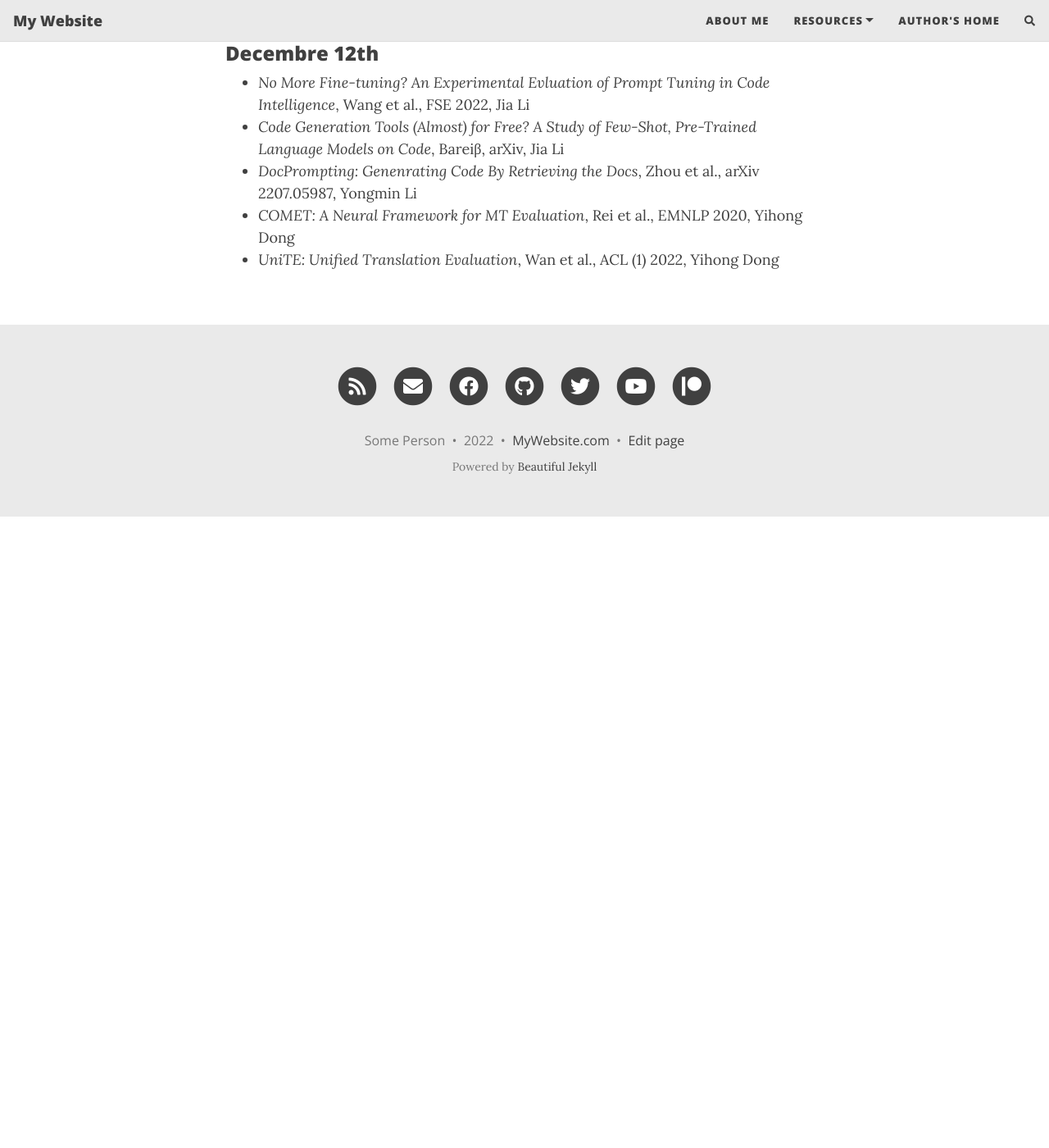
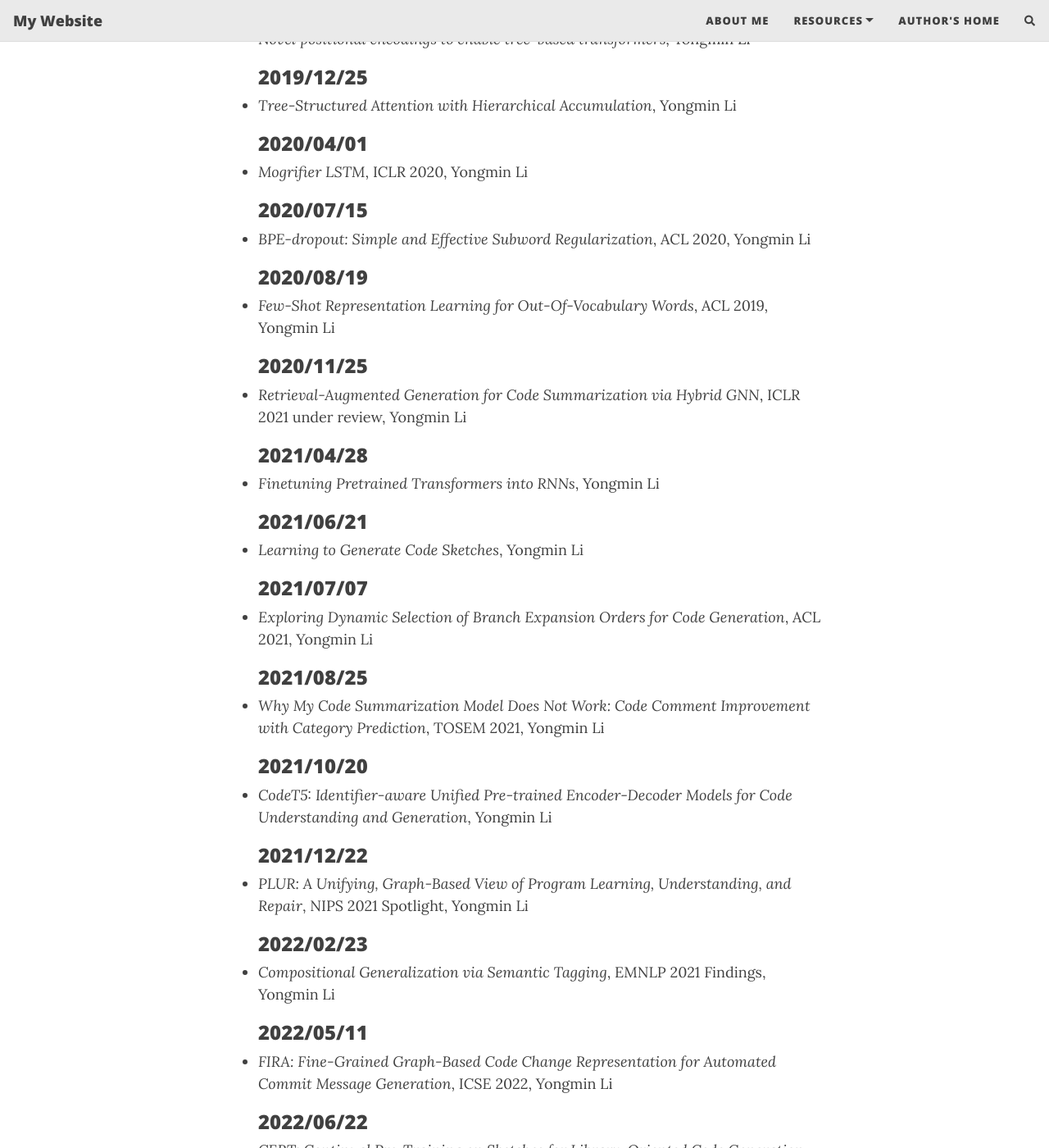
Before and after one commit to eecshope/LesPapiers, a Jekyll site: the page built from papiers.md, in a window 1280 px wide and 1400 px high, scrolled down 451 px. Shown: the whole window at 82% size. Built offline with Jekyll 4.4.1, drawn with Linux system fonts in a browser that asks for light colours; nearby versions of some CDN libraries; comment, search, counter and statistics services are not loaded; before the commit the page ends 1081 px from its top, so only the background shows below that; some of the changed text lies outside the part shown.

Commit message:
Add my papers

```diff
--- a/papiers.md
+++ b/papiers.md
@@ -5,6 +5,43 @@ subtitle: ......
 ---
 # Les Papiers
 Ces sont les papiers de nos groupe. Lisez-les s'il vous plait!
+### 2019/10/30
+- *Novel positional encodings to enable tree-based transformers*, Yongmin Li
+### 2019/12/25
+- *Tree-Structured Attention with Hierarchical Accumulation*, Yongmin Li
+### 2020/04/01
+- *Mogrifier LSTM*, ICLR 2020, Yongmin Li
+### 2020/07/15
+- *BPE-dropout: Simple and Effective Subword Regularization*, ACL 2020, Yongmin Li
+### 2020/08/19
+- *Few-Shot Representation Learning for Out-Of-Vocabulary Words*, ACL 2019, Yongmin Li
+### 2020/11/25
+- *Retrieval-Augmented Generation for Code Summarization via Hybrid GNN*, ICLR 2021 under review, Yongmin Li
+### 2021/04/28
+- *Finetuning Pretrained Transformers into RNNs*, Yongmin Li
+### 2021/06/21
+- *Learning to Generate Code Sketches*, Yongmin Li
+### 2021/07/07
+- *Exploring Dynamic Selection of Branch Expansion Orders for Code Generation*, ACL 2021, Yongmin Li
+### 2021/08/25
+- *Why My Code Summarization Model Does Not Work: Code Comment Improvement with Category Prediction*, TOSEM 2021, Yongmin Li
+### 2021/10/20
+- *CodeT5: Identifier-aware Unified Pre-trained Encoder-Decoder Models for Code Understanding and Generation*, Yongmin Li
+### 2021/12/22
+- *PLUR: A Unifying, Graph-Based View of Program Learning, Understanding, and Repair*, NIPS 2021 Spotlight, Yongmin Li
+### 2022/02/23
+- *Compositional Generalization via Semantic Tagging*, EMNLP 2021 Findings, Yongmin Li
+### 2022/05/11
+- *FIRA: Fine-Grained Graph-Based Code Change Representation for Automated Commit Message Generation*, ICSE 2022, Yongmin Li
+### 2022/06/22
+- *CERT: Continual Pre-Training on Sketches for Library-Oriented Code Generation*, IJCAI 2022, Yongmin Li
+- *Target-Side Input Augmentation for Sequence to Sequence Generation*, ICLR 2022, Yongmin Li
+### 2022/08/03
+- *Directed Acyclic Transformer for Non-Autoregressive Machine Translation*, ICML 2022, Yongmin Li
+### 2022/09/19
+- *AST-Probe: Recovering abstract syntax trees from hidden representations of pre-trained language models*, ASE 2022, Yongmin Li
+### 2022/10/31
+- *NS^3: Neuro-Symbolic Semantic Code Search*, NIPS 2022, Yongmin Li
 ## Decembre 2022
 ### Decembre 12th
 - *No More Fine-tuning? An Experimental Evluation of Prompt Tuning in Code Intelligence*, Wang et al., FSE 2022, Jia Li
```
